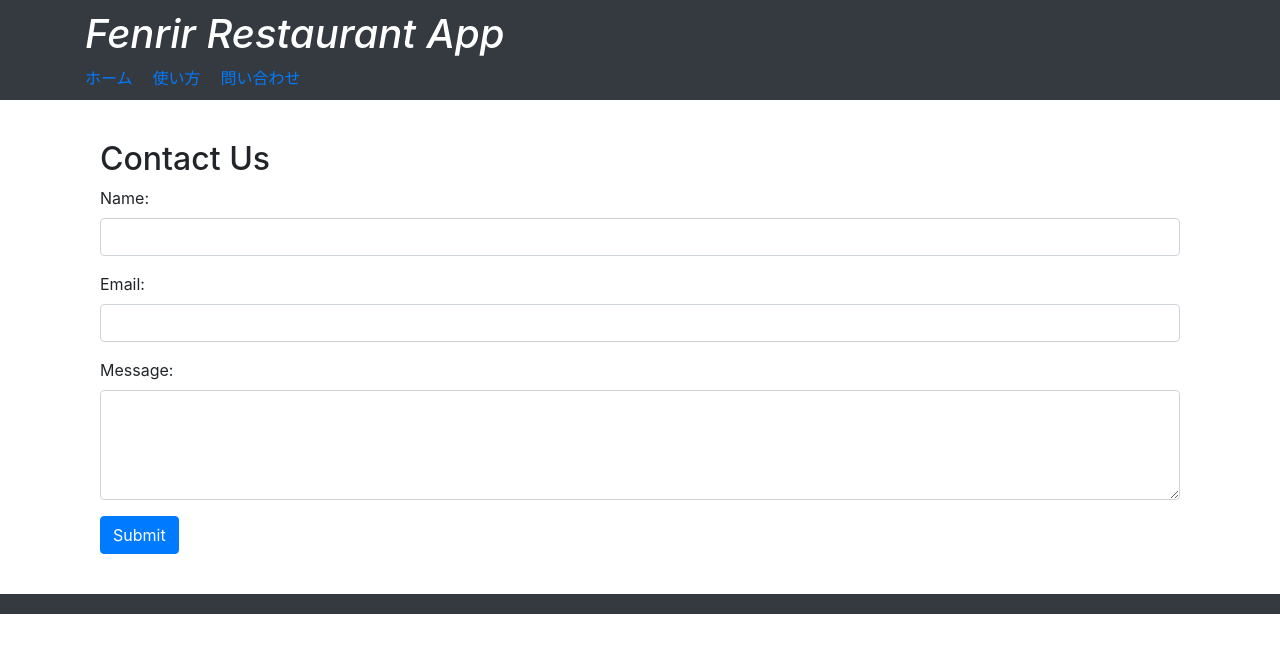
After one commit to 1f10210366/Fenrir, a Django app: page /question/ in a window 1280 px wide. The commit adds this page. Shown: the top 653 px of the page. Run offline with Django 4.2, Linux system fonts and the light colour scheme; some libraries are stand-ins or nearby versions.

Commit message:
お問い合わせフォームの作成

```diff
--- a/fenrir/templates/fenrir/base.html
+++ b/fenrir/templates/fenrir/base.html
@@ -68,7 +68,7 @@
                         <a href="#">使い方</a>
                     </li>
                     <li class="nav-item">
-                        <a  href="#">問い合わせ</a>
+                        <a  href="question">問い合わせ</a>
                     </li>
                 </ul>
             </nav>
--- /dev/null
+++ b/fenrir/templates/fenrir/question.html
@@ -0,0 +1,32 @@
+{% extends "fenrir/base.html" %}
+{% load static %}
+
+{% block content %}
+<head>
+  <meta charset='UTF-8'>
+  <link rel="stylesheet" href="https://stackpath.bootstrapcdn.com/bootstrap/4.3.1/css/bootstrap.min.css" integrity="sha384-ggOyR0iXCbMQv3Xipma34MD+dH/1fQ784/j6cY/iJTQUOhcWr7x9JvoRxT2MZw1T" crossorigin="anonymous">
+  <link rel="stylesheet" type="text/css" href="{% static 'fenrir/css/details.css' %}">
+</head>
+
+<main class="container">
+  <h2>Contact Us</h2>
+  <form>
+      <div class="form-group">
+          <label for="name">Name:</label>
+          <input type="text" class="form-control" id="name" name="name" required>
+      </div>
+
+      <div class="form-group">
+          <label for="email">Email:</label>
+          <input type="email" class="form-control" id="email" name="email" required>
+      </div>
+
+      <div class="form-group">
+          <label for="message">Message:</label>
+          <textarea class="form-control" id="message" name="message" rows="4" required></textarea>
+      </div>
+
+      <button type="submit" class="btn btn-primary">Submit</button>
+  </form>
+</main>
+{% endblock %}
--- a/fenrir/urls.py
+++ b/fenrir/urls.py
@@ -6,4 +6,5 @@ urlpatterns = [
   path("",views.TopView.as_view(),name="search_input"),
   path("search_results/", views.SearchResultsView.as_view(), name="search_results"),
   path('restaurant_detail/<str:restaurant_id>/', views.RestaurantDetailView.as_view(), name='restaurant_detail'),
+  path("question/", views.questionView.as_view(), name="question"),
 ]
--- a/fenrir/views.py
+++ b/fenrir/views.py
@@ -6,6 +6,9 @@ import requests as req
 from django.core.paginator import Paginator, PageNotAnInteger, EmptyPage
 class TopView(TemplateView):
     template_name = "fenrir/search_input.html"
+
+class questionView(TemplateView):
+    template_name = "fenrir/question.html"
 
 class SearchResultsView(ListView):
     model = Restaurant
```
